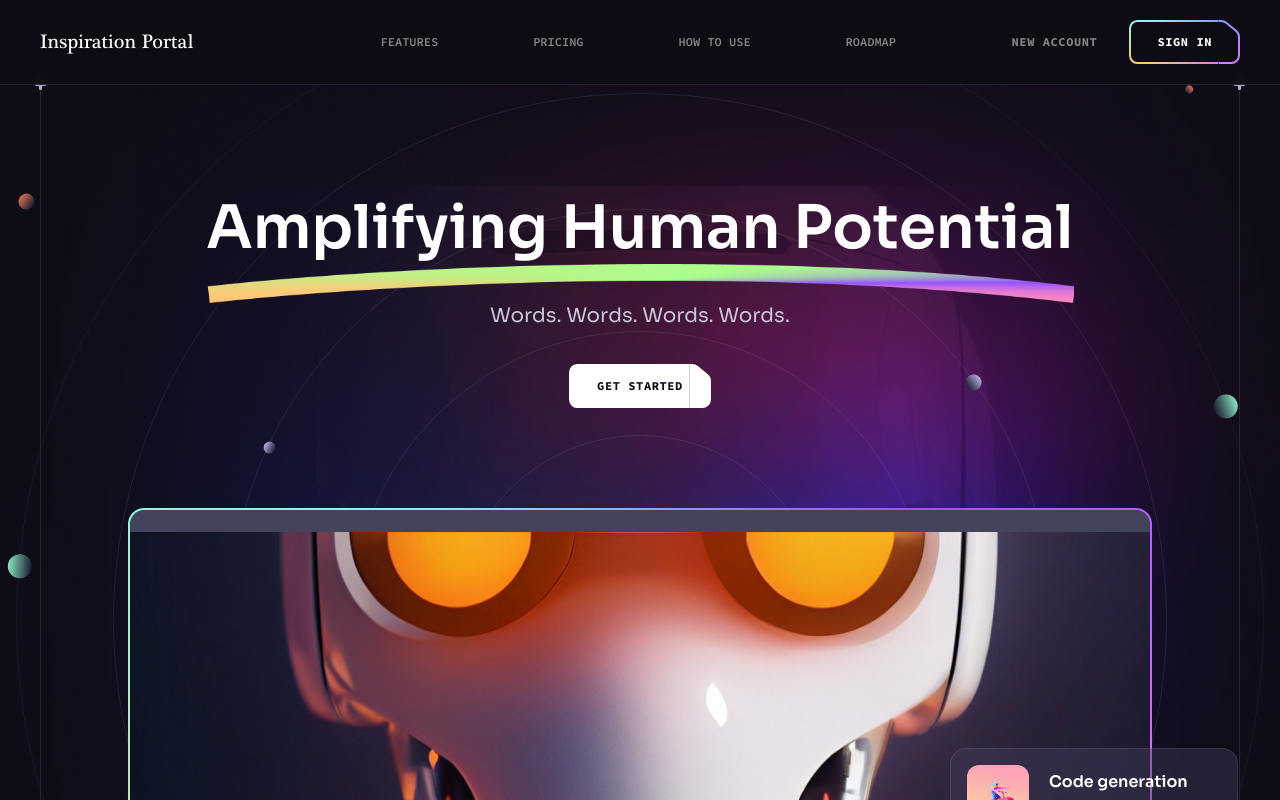
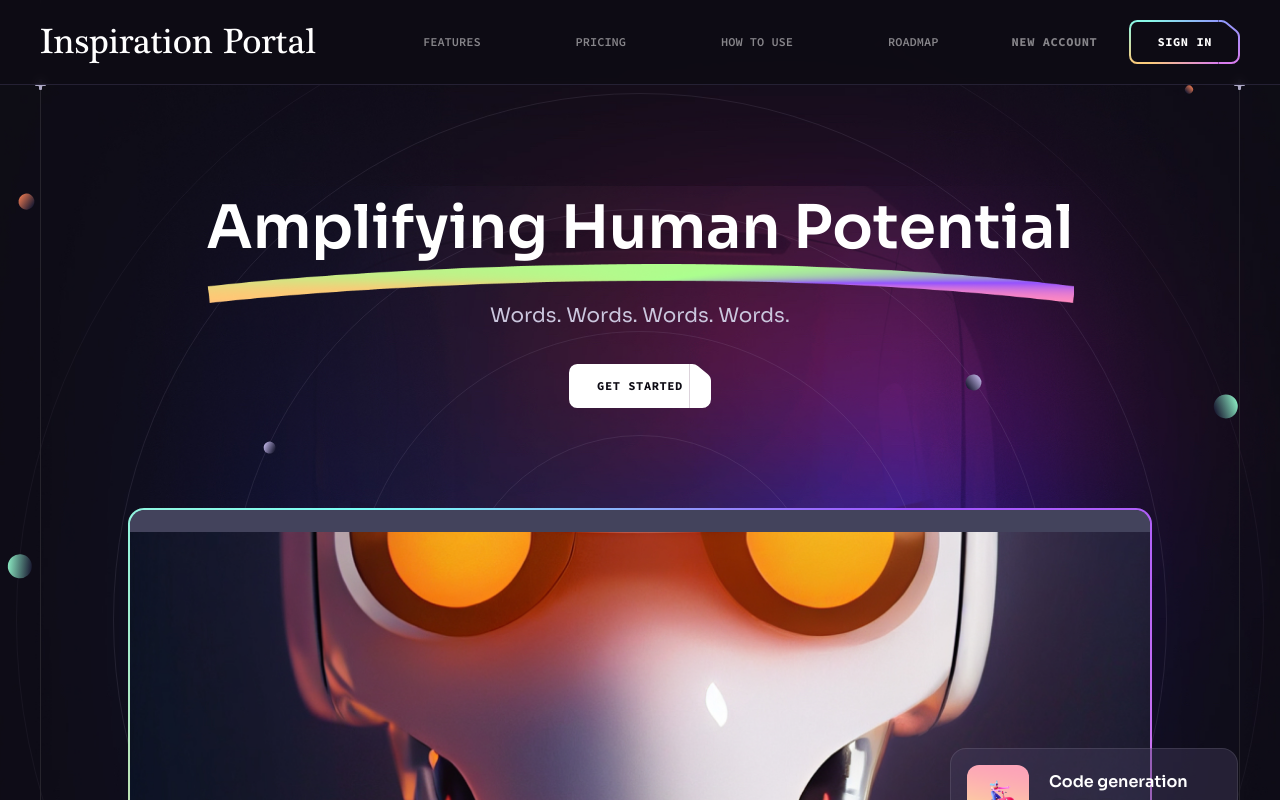
Before and after one commit to TheRobBrennan/inspiration-portal-website, a React (Vite) app: page / in a window 1280 px wide. Shown: the top 800 px of the page. Built offline with nearby package versions, Linux system fonts and the light colour scheme.

Commit message:
Removed w-[12rem] and using a large text size with whitespace-nowrap to prevent breaking onto a new line

```diff
--- a/src/components/Header.jsx
+++ b/src/components/Header.jsx
@@ -35,10 +35,11 @@ const Header = () => {
       <div className="flex items-center px-5 lg:px-7.5 xl:px-10 max-lg:py-4">
 
         {/* Logo */}
-        <a className='flex items-center space-x-2 w-[12rem] xl:mr-8' href='/#hero'>
+        <a className='flex items-center space-x-2 xl:mr-8' href='/#hero'>
           {/* TODO: Discuss imagery and nav bar considerations */}
+          {/* Uncomment and adjust image size as needed */}
           {/* <img src='/src/assets/favicon_io/planets_align_in_front_of_the_sun.png' alt='Planets Align' className='w-6 h-6' /> */}
-          <span className='font-cherokee text-xl'>Inspiration Portal</span>
+          <span className='font-cherokee text-4xl whitespace-nowrap'>Inspiration Portal</span>
         </a>
 
         {/* Navigation */}
```
